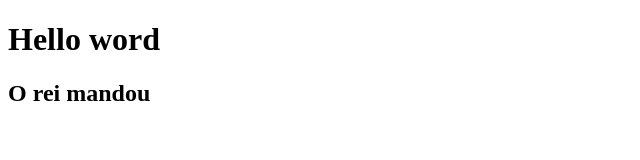
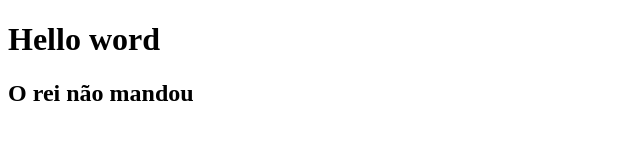
Before and after one commit to MateusAlcantara13/aula-git, a plain HTML site: page index.html in a window 1280 px wide. Shown: the full height of the page, 0-640 px from the left. Drawn offline with Linux system fonts and the light colour scheme.

Commit message:
Change heading text from 'O rei mandou' to 'O rei não mandou'

```diff
--- a/index.html
+++ b/index.html
@@ -7,6 +7,6 @@
 </head>
 <body>
     <h1>Hello word</h1>
-    <h2>O rei mandou</h2>
+    <h2>O rei não mandou</h2>
 </body>
 </html>
```
